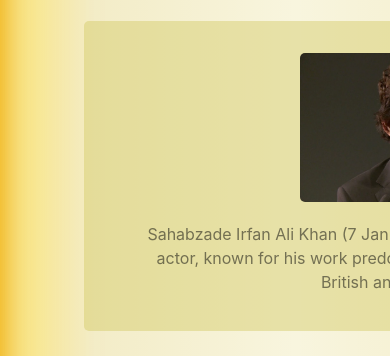
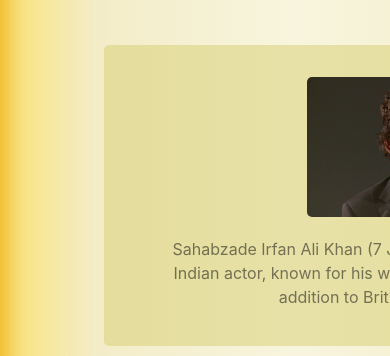
Before and after one commit to yashladekar/tributeToIrrfanKhan, a plain HTML site: page index.html in a window 390 px wide. Shown: the part 169-525 px from the top of the page. Drawn offline with nearby package versions, Linux system fonts and the light colour scheme.

Commit message:
padding (M view ) and title

```diff
--- a/index.html
+++ b/index.html
@@ -10,7 +10,7 @@
     <script src="https://code.jquery.com/jquery-3.2.1.slim.min.js"></script>
     <script src="https://cdnjs.cloudflare.com/ajax/libs/popper.js/1.12.9/umd/popper.min.js"></script>
     <script src="https://maxcdn.bootstrapcdn.com/bootstrap/4.0.0/js/bootstrap.min.js"></script>
-    <title>Document</title>
+    <title>Irrfan Khan</title>
 </head>
 
 <body>
--- a/style.css
+++ b/style.css
@@ -1,6 +1,10 @@
     * {
         padding: 0;
         margin: 0;
+    }
+
+    body {
+        margin: 1rem
     }
 
     .container1 {
@@ -94,6 +98,7 @@
         }
         .container1 {
             width: 100vh;
+            padding: 1.5rem;
         }
         .tweet-class {
             margin: auto;
```
